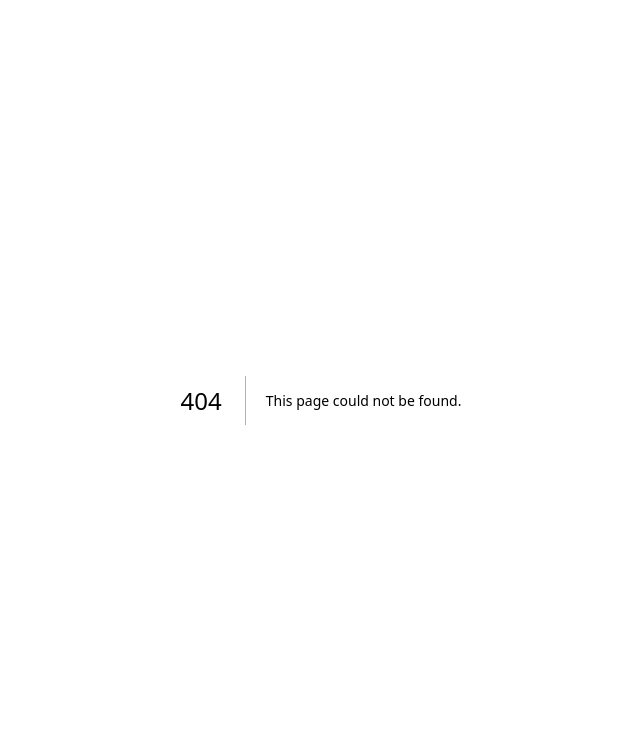
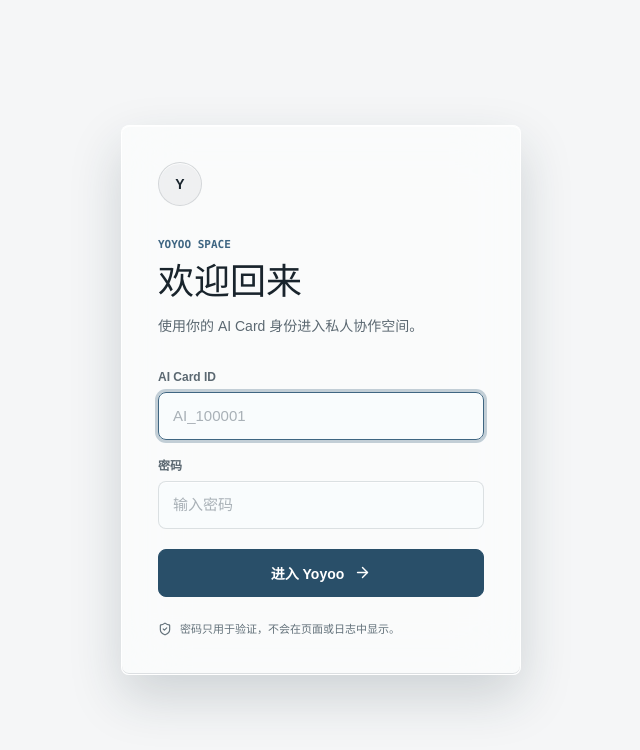
Before and after one commit to Qingjingyu/Yoyoo, a Next.js app: page /login in a window 1280 px wide. Before the commit this address had no page. Shown: the top 750 px of the page, without its empty margins (319-959 px from the left). Built offline with nearby package versions, Linux system fonts and the light colour scheme.

Commit message:
feat(ui): add owner login and logout

```diff
--- a/src/app/globals.css
+++ b/src/app/globals.css
@@ -1,5 +1,6 @@
 @import "../styles/tokens.css";
 @import "../styles/base.css";
+@import "../styles/login.css";
 @import "../styles/home.css";
 @import "../styles/conversation.css";
 @import "../styles/settings.css";
--- /dev/null
+++ b/src/app/login/page.tsx
@@ -0,0 +1,10 @@
+import { HumanLogin } from "@/components/auth/human-login";
+
+interface LoginPageProps {
+  searchParams: Promise<{ next?: string | string[] }>;
+}
+export default async function LoginPage({ searchParams }: LoginPageProps) {
+  const query = await searchParams;
+  const nextPath = typeof query.next === "string" ? query.next : undefined;
+  return <HumanLogin nextPath={nextPath} />;
+}
--- /dev/null
+++ b/src/components/auth/human-login.tsx
@@ -0,0 +1,114 @@
+"use client";
+
+import { ArrowRight, LoaderCircle, ShieldCheck } from "lucide-react";
+import { FormEvent, useState } from "react";
+
+interface HumanLoginProps {
+  nextPath?: string;
+  onAuthenticated?: (path: string) => void;
+}
+interface LoginErrorPayload {
+  error?: { message?: string };
+}
+
+function safeNextPath(value: string | undefined): string {
+  if (!value?.startsWith("/") || value.startsWith("//")) return "/";
+  return value;
+}
+
+export function HumanLogin({ nextPath, onAuthenticated }: HumanLoginProps) {
+  const [pending, setPending] = useState(false);
+  const [error, setError] = useState<string | null>(null);
+  const [authenticated, setAuthenticated] = useState(false);
+
+  async function submit(event: FormEvent<HTMLFormElement>) {
+    event.preventDefault();
+    if (pending) return;
+    setPending(true);
+    setError(null);
+
+    const data = new FormData(event.currentTarget);
+    try {
+      const response = await fetch("/api/v1/auth/login", {
+        method: "POST",
+        credentials: "same-origin",
+        headers: { "content-type": "application/json" },
+        body: JSON.stringify({
+          loginHandle: data.get("loginHandle"),
+          password: data.get("password"),
+        }),
+      });
+      if (!response.ok) {
+        const payload = await response.json().catch(() => null) as LoginErrorPayload | null;
+        throw new Error(payload?.error?.message || "暂时无法登录，请稍后再试。");
+      }
+
+      const destination = safeNextPath(nextPath);
+      setAuthenticated(true);
+      if (onAuthenticated) onAuthenticated(destination);
+      else window.location.assign(destination);
+    } catch (caught) {
+      setError(caught instanceof Error ? caught.message : "暂时无法登录，请稍后再试。");
+      setPending(false);
+    }
+  }
+
+  return (
+    <main className="human-login-shell">
+      <section aria-labelledby="human-login-title" className="human-login-panel">
+        <div aria-hidden="true" className="human-login-mark">
+          <span>Y</span>
+        </div>
+        <div className="human-login-heading">
+          <p>YOYOO SPACE</p>
+          <h1 id="human-login-title">欢迎回来</h1>
+          <span>使用你的 AI Card 身份进入私人协作空间。</span>
+        </div>
+
+        <form className="human-login-form" onSubmit={submit}>
+          <label>
+            <span>AI Card ID</span>
+            <input
+              autoCapitalize="characters"
+              autoComplete="username"
+              autoFocus
+              inputMode="text"
+              maxLength={64}
+              name="loginHandle"
+              placeholder="AI_100001"
+              required
+            />
+          </label>
+          <label>
+            <span>密码</span>
+            <input
+              autoComplete="current-password"
+              maxLength={128}
+              minLength={12}
+              name="password"
+              placeholder="输入密码"
+              required
+              type="password"
+            />
+          </label>
+
+          {error ? <p className="human-login-message is-error" role="alert">{error}</p> : null}
+          {authenticated ? (
+            <p className="human-login-message" role="status">身份验证成功，正在进入空间。</p>
+          ) : null}
+
+          <button disabled={pending || authenticated} type="submit">
+            {pending ? <LoaderCircle aria-hidden="true" className="human-login-spinner" size={17} /> : null}
+            <span>{pending || authenticated ? "正在验证" : "进入 Yoyoo"}</span>
+            {!pending && !authenticated ? <ArrowRight aria-hidden="true" size={17} /> : null}
+          </button>
+        </form>
+
+        <p className="human-login-security">
+          <ShieldCheck aria-hidden="true" size={14} />
+          密码只用于验证，不会在页面或日志中显示。
+        </p>
+      </section>
+    </main>
+  );
+}
--- /dev/null
+++ b/src/styles/login.css
@@ -0,0 +1,183 @@
+@layer components {
+  .human-login-shell {
+    display: grid;
+    min-height: 100dvh;
+    place-items: center;
+    padding: clamp(1.25rem, 5vw, 4rem);
+    background: var(--surface-canvas);
+  }
+
+  .human-login-panel {
+    width: min(100%, 25rem);
+    padding: clamp(1.5rem, 5vw, 2.25rem);
+    border: 1px solid var(--glass-border);
+    border-radius: var(--radius-surface);
+    background: var(--glass-panel);
+    box-shadow:
+      inset 0 1px 0 var(--glass-highlight),
+      inset 0 -1px 0 var(--glass-lowlight),
+      var(--shadow-glass-floating);
+    backdrop-filter: blur(var(--glass-blur-floating)) saturate(var(--glass-saturation));
+    -webkit-backdrop-filter: blur(var(--glass-blur-floating)) saturate(var(--glass-saturation));
+  }
+
+  .human-login-mark {
+    display: grid;
+    width: 2.75rem;
+    aspect-ratio: 1;
+    place-items: center;
+    border: 1px solid var(--border-default);
+    border-radius: 50%;
+    background: var(--surface-interactive);
+    color: var(--text-primary);
+    box-shadow: inset 0 1px 0 var(--border-highlight);
+    font-size: 0.875rem;
+    font-weight: 700;
+  }
+
+  .human-login-heading {
+    margin-top: 2rem;
+  }
+
+  .human-login-heading p,
+  .human-login-heading h1,
+  .human-login-heading span,
+  .human-login-security,
+  .human-login-message {
+    margin: 0;
+  }
+
+  .human-login-heading p {
+    color: var(--accent);
+    font-family: var(--font-mono);
+    font-size: 0.6875rem;
+    font-weight: 600;
+  }
+
+  .human-login-heading h1 {
+    margin-top: 0.625rem;
+    font-size: clamp(1.75rem, 6vw, 2.25rem);
+    font-weight: 590;
+    line-height: 1.15;
+  }
+
+  .human-login-heading span {
+    display: block;
+    margin-top: 0.75rem;
+    color: var(--text-secondary);
+    font-size: 0.875rem;
+    line-height: 1.65;
+  }
+
+  .human-login-form {
+    display: grid;
+    gap: 1rem;
+    margin-top: 2rem;
+  }
+
+  .human-login-form label {
+    display: grid;
+    gap: 0.5rem;
+  }
+
+  .human-login-form label > span {
+    color: var(--text-secondary);
+    font-size: var(--type-label);
+    font-weight: 600;
+  }
+
+  .human-login-form input {
+    width: 100%;
+    height: 3rem;
+    padding: 0 0.875rem;
+    border: 1px solid var(--border-default);
+    border-radius: var(--radius-control);
+    outline: 0;
+    background: var(--surface-input);
+    color: var(--text-primary);
+    font: inherit;
+    font-size: 0.9375rem;
+    letter-spacing: 0;
+    box-shadow: inset 0 1px 0 var(--border-highlight);
+    transition:
+      border-color var(--duration-fast) var(--ease-out),
+      box-shadow var(--duration-fast) var(--ease-out);
+  }
+
+  .human-login-form input::placeholder {
+    color: var(--text-disabled);
+  }
+
+  .human-login-form input:focus {
+    border-color: var(--accent);
+    box-shadow: 0 0 0 3px var(--focus-ring);
+  }
+
+  .human-login-form button {
+    display: flex;
+    min-height: 3rem;
+    align-items: center;
+    justify-content: center;
+    gap: 0.625rem;
+    margin-top: 0.25rem;
+    border: 1px solid var(--accent-strong);
+    border-radius: var(--radius-control);
+    background: var(--accent-strong);
+    color: var(--text-on-accent);
+    cursor: pointer;
+    font: inherit;
+    font-size: 0.875rem;
+    font-weight: 650;
+    transition:
+      opacity var(--duration-fast) var(--ease-out),
+      transform var(--duration-fast) var(--ease-out);
+  }
+
+  .human-login-form button:hover:not(:disabled) {
+    transform: translateY(-1px);
+  }
+
+  .human-login-form button:disabled {
+    cursor: wait;
+    opacity: 0.68;
+  }
+
+  .human-login-message {
+    padding: 0.75rem;
+    border: 1px solid var(--border-default);
+    border-radius: var(--radius-control);
+    background: var(--accent-soft);
+    color: var(--text-secondary);
+    font-size: 0.8125rem;
+    line-height: 1.5;
+  }
+
+  .human-login-message.is-error {
+    border-color: var(--danger-soft);
+    background: var(--danger-soft);
+    color: var(--danger);
+  }
+
+  .human-login-security {
+    display: flex;
+    align-items: flex-start;
+    gap: 0.5rem;
+    margin-top: 1.5rem;
+    color: var(--text-tertiary);
+    font-size: 0.6875rem;
+    line-height: 1.55;
+  }
+
+  .human-login-security svg {
+    flex: 0 0 auto;
+    margin-top: 0.1rem;
+  }
+
+  .human-login-spinner {
+    animation: human-login-spin 900ms linear infinite;
+  }
+
+  @keyframes human-login-spin {
+    to { transform: rotate(360deg); }
+  }
+}
--- a/src/styles/settings.css
+++ b/src/styles/settings.css
@@ -486,7 +486,7 @@
 
     .agent-directory-header__actions {
       display: grid;
-      grid-template-columns: repeat(3, minmax(0, 1fr));
+      grid-template-columns: repeat(4, minmax(0, 1fr));
       gap: 0.35rem;
     }
 
```
Also changed, not shown: src/components/settings/agent-directory.tsx (+32 -0 lines), 2 other files (tests, documents, lock files or other folders).
